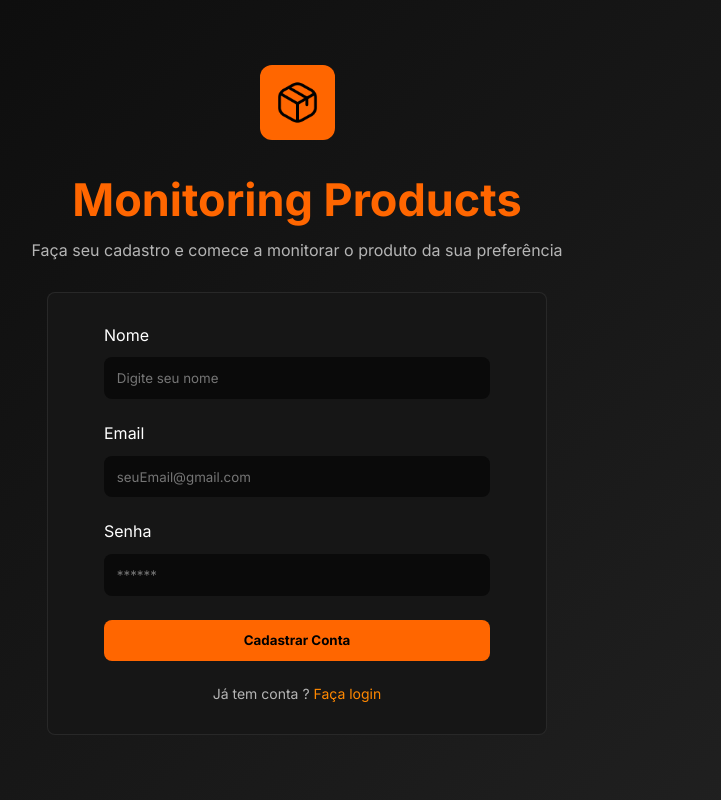
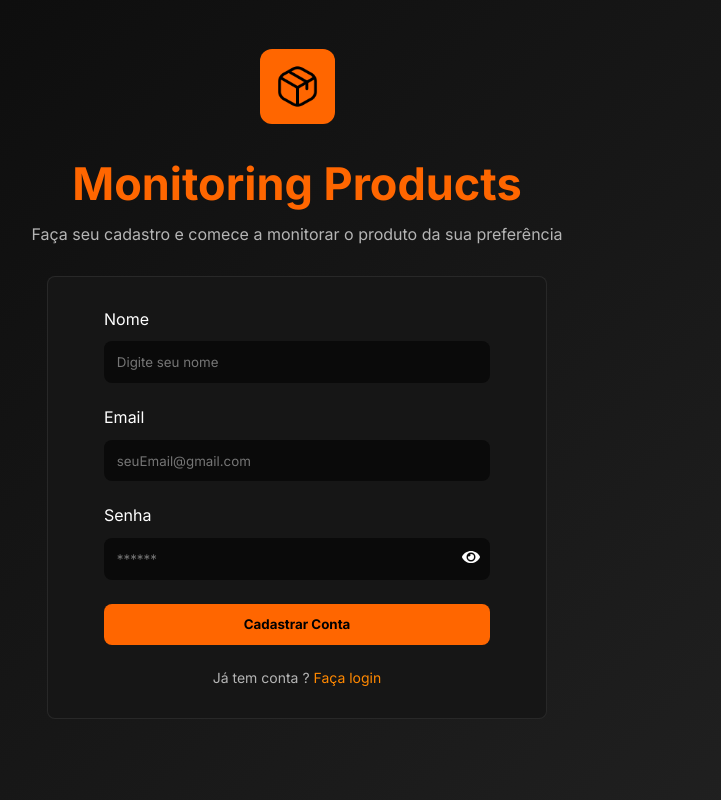
Before and after one commit to ThiagoAndrade-beep/monitoring-products, a React (Vite) app in the folder frontend/: page /RegisterUser in a window 1280 px wide. Shown: the whole page, without its empty margins (343-1064 px from the left). Built offline with nearby package versions, Linux system fonts and the light colour scheme.

Commit message:
finalização da página de cadastro de usuário

```diff
--- a/frontend/package.json
+++ b/frontend/package.json
@@ -10,9 +10,10 @@
     "preview": "vite preview"
   },
   "dependencies": {
-    "axios": "^1.12.2",
+    "axios": "^1.13.1",
     "react": "^19.1.1",
     "react-dom": "^19.1.1",
+    "react-icons": "^5.5.0",
     "react-router-dom": "^7.9.4",
     "react-toastify": "^11.0.5"
   },
--- /dev/null
+++ b/frontend/src/axios/config.js
@@ -0,0 +1,10 @@
+import axios from "axios"
+
+const fetchApi = axios.create({
+    baseURL: "http://localhost:3000/auth/",
+    headers: {
+        "Content-Type": "application/json"
+    }
+})
+
+export default fetchApi
--- a/frontend/src/routes/registerUser/Register.jsx
+++ b/frontend/src/routes/registerUser/Register.jsx
@@ -2,8 +2,48 @@ import React from 'react'
 import caixa from "../../assets/caixa.png"
 import { Link } from 'react-router-dom'
 import './register.css'
+import { useState } from 'react'
+import fetchApi from '../../axios/config'
+import { ToastContainer, toast } from 'react-toastify';
+import { FaEye, FaEyeSlash } from "react-icons/fa";
 
 const Register = () => {
+
+  const [name, setName] = useState("")
+  const [email, setEmail] = useState("")
+  const [password, setPassword] = useState("")
+  const [passwordVisible, setPasswordVisible] = useState(false)
+
+  const passwordRegex = /^(?=.*[@$!%*?&#])/; //Lookahead positivo — verifica se existe pelo menos um caractere especial
+  const result = passwordRegex.test(password)
+
+  const handleSubmit = async (e) => {
+    e.preventDefault()
+
+    const user = {
+      name,
+      email,
+      password
+    }
+
+    try {
+      const response = await fetchApi.post("register", user)
+      toast.success(response.data.msg)
+
+      setName("")
+      setEmail("")
+      setPassword("")
+
+    } catch (error) {
+      console.log("Erro ao cadastrar o usuário", error)
+      toast.error(error.response.data.msg)
+    }
+  }
+
+  function changePasswordView() {
+    setPasswordVisible(!passwordVisible)
+  }
+
   return (
     <main className='containerRegister'>
       <img src={caixa} alt="caixa" id='caixa' />
@@ -14,26 +54,42 @@ const Register = () => {
       </div>
 
       <div className='register-form'>
-        <form>
+        <form onSubmit={handleSubmit}>
           <label className='register name'>
             <span>Nome</span>
-            <input type="text" placeholder='Digite seu nome' name='name' required />
+            <input type="text" placeholder='Digite seu nome' name='name' required value={name} onChange={(e) => setName(e.target.value)} />
           </label>
 
           <label className='register email'>
             <span>Email</span>
-            <input type="email" placeholder='seuEmail@gmail.com' name='email' required />
+            <input type="email" placeholder='seuEmail@gmail.com' name='email' required value={email} onChange={(e) => setEmail(e.target.value)} />
           </label>
 
           <label className='register password'>
             <span>Senha</span>
-            <input type="password" placeholder='******' name='password' required />
+            <div className="password-input-container">
+              <input type={passwordVisible ? "text" : "password"} placeholder="******" name="password" required value={password} onChange={(e) => setPassword(e.target.value)}
+              />
+              <button type="button" className="toggle-password"onClick={changePasswordView}>
+                {passwordVisible ? <FaEyeSlash color='#fff'/> : <FaEye color='#fff'/>}
+              </button>
+            </div>
           </label>
+
+          {password && password.length < 6 && (
+            <p className='password-warning'>A senha deve conter no mínimo 6 caracteres!</p>
+          )}
+          {password && !result && (
+            <p className='password-warning'>A senha deve conter pelo menos um caractere especial!</p>
+          )}
 
           <input type="submit" value="Cadastrar Conta" className='input-register' />
           <Link to="/LoginUser" className='link-login'>Já tem conta ? <span className='span-login'>Faça login</span></Link>
         </form>
       </div>
+      <ToastContainer
+        theme="dark"
+      />
     </main>
   )
 }
--- a/frontend/src/routes/registerUser/register.css
+++ b/frontend/src/routes/registerUser/register.css
@@ -64,6 +64,7 @@
     border: none;
     padding: 0.8rem;
     border-radius: 8px;
+    color: var(--color-text-primary);
   }
 
   .input-register {
@@ -85,3 +86,31 @@
   .span-login {
     color: var(--color-accent-light);
   }
+
+  .password-warning {
+    color: #ff4d4d;
+    font-size: 12px;
+    margin-top: -10px;
+    text-align: center;
+  }
+
+  .password-input-container {
+  position: relative;
+  display: flex;
+  align-items: center;
+}
+
+.password-input-container input {
+  width: 100%;
+}
+
+.password-input-container .toggle-password {
+  position: absolute;
+  right: 10px;
+  top: 50%;
+  transform: translateY(-50%);
+  background: none;
+  border: none;
+  cursor: pointer;
+  font-size: 18px;
+}
```
Also changed, not shown: 1 other file (tests, documents, lock files or other folders).
